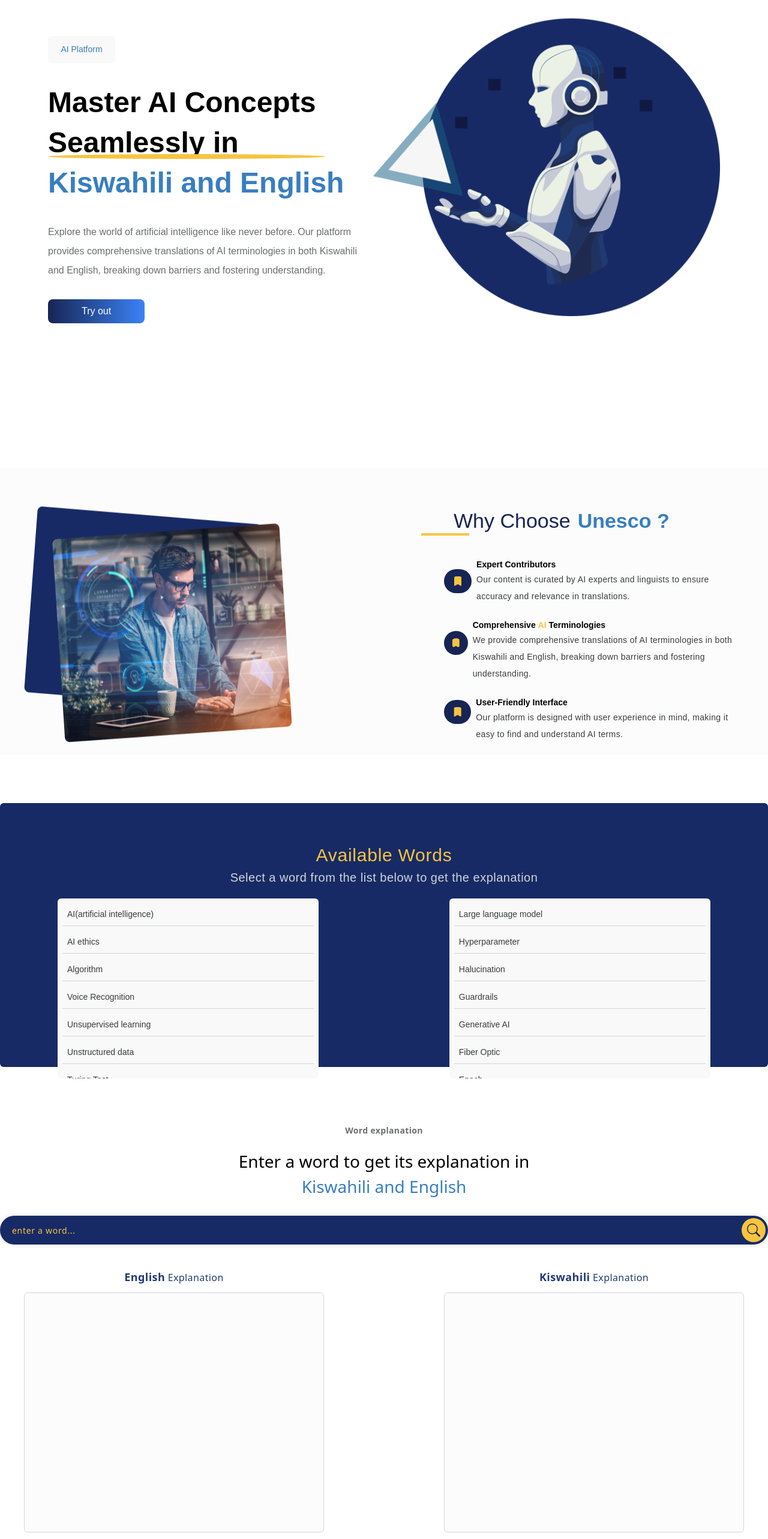
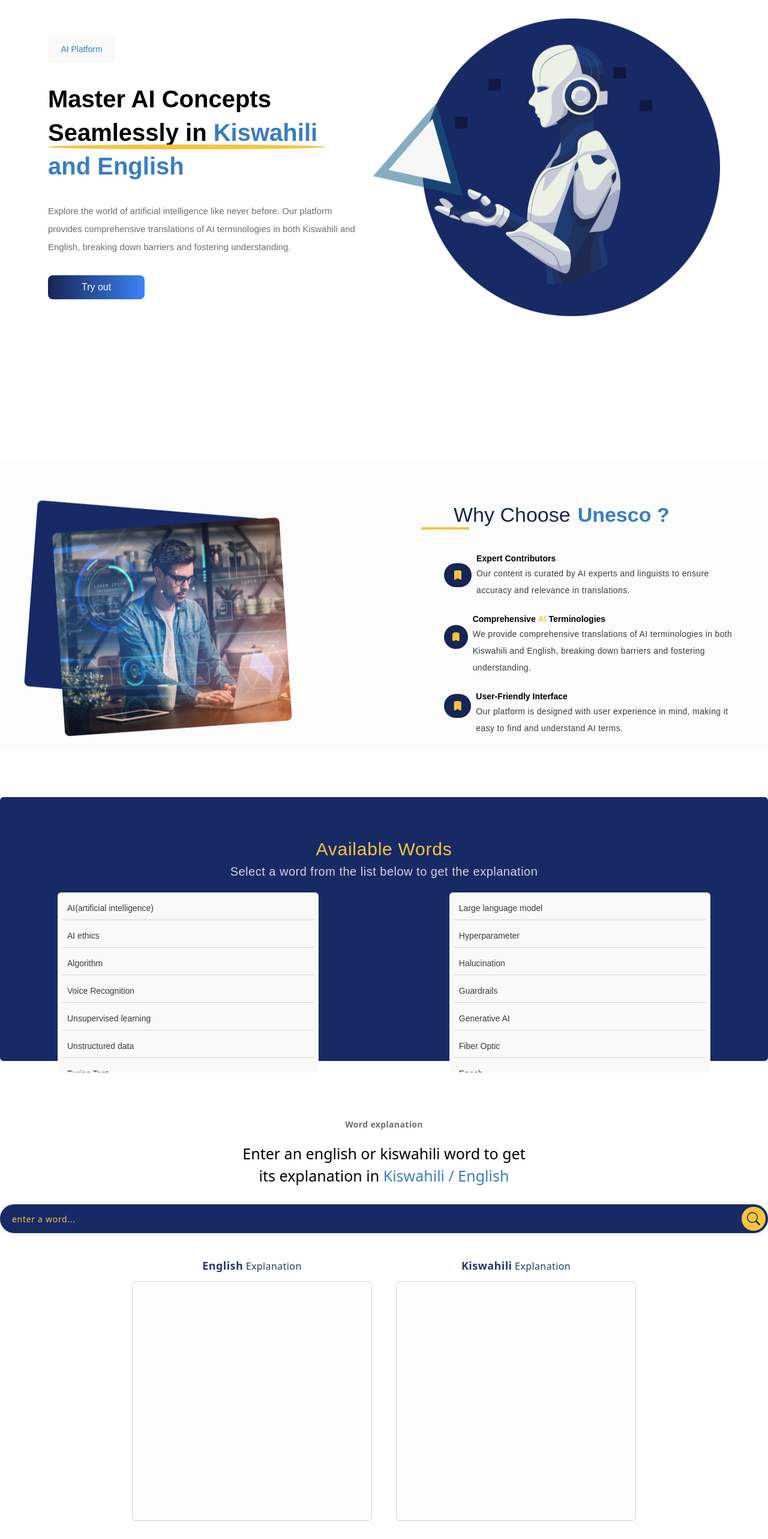
Before and after one commit to kristinenyaga/unesco, a React (Vite) app: page / in a window 1280 px wide. Shown: the part 220-2786 px from the top of the page at 60% size. Built offline with nearby package versions, Linux system fonts and the light colour scheme.

Commit message:
styling changes

```diff
--- a/src/components/header/header.jsx
+++ b/src/components/header/header.jsx
@@ -6,12 +6,12 @@
   //   window.scrollTo({ top:800, behavior: 'smooth' });
   // }
   return (
-    <div className='text-black flex max-w-[1300px] p-20 lg:p-0 mt-40 font-poppins m-auto' id='home'>
+    <div className='text-black flex max-w-[1300px] p-20 lg:p-10 xl:p-0 mt-40 font-poppins m-auto' id='home'>
       <div className='flex w-screen justify-between'>
         <div className='flex flex-col gap-8 max-w-[520px] mt-10'>
           <p className='text-[14px] bg-gray-200 p-3 w-28 text-center rounded-md text-blue-200'>AI Platform</p>
-          <p className=' text-[48px] font-semibold leading-[1.4] relative z-20'>Master AI Concepts <span>Seamlessly <div className='absolute top-[7.5rem] z-10 '><img src={line} /></div> </span> in <span className='text-blue-200'>Kiswahili and English</span> </p>
-          <p className='font-thin leading-[2] text-[16px] text-gray-500'>Explore the world of artificial intelligence like never before. Our platform provides comprehensive translations of AI terminologies in both Kiswahili and English, breaking down barriers and fostering understanding. </p>
+          <p className=' lg:text-[48px] text-[40px] font-semibold leading-[1.4] relative z-20'>Master AI Concepts <span>Seamlessly <div className='absolute top-[6.5rem] lg:top-[7.5rem] z-10 '><img src={line} /></div> </span> in <span className='text-blue-200'>Kiswahili and English</span> </p>
+          <p className='font-thin leading-[2] lg:text-[16px] text-[15px] text-gray-500'>Explore the world of artificial intelligence like never before. Our platform provides comprehensive translations of AI terminologies in both Kiswahili and English, breaking down barriers and fostering understanding. </p>
           <div>
             <button className="bg-gradient-to-r from-blue-950 to-blue-500 text-white py-2 px-14 rounded-lg">
               Try out
@@ -19,8 +19,8 @@
 
           </div>
         </div>
-        <div>
-          <img src={hero_image} alt='hero_image' className=' ' />
+        <div className=''>
+          <img src={hero_image} alt='hero_image' className='object-cover' />
         </div>
       </div>
 
--- a/src/components/search/Search.jsx
+++ b/src/components/search/Search.jsx
@@ -28,7 +28,7 @@
     <div className='mt-24 max-w-[1300px] mx-auto' id='search'>
       <p className='mb-5 text-sm font-bold tracking-wide text-center text-gray-500'>
         Word explanation</p>
-      <p className='text-center text-[28px] mb-7 text-black max-w-[500px] mx-auto'>Enter a word to get its explanation in <span className='text-blue-200 font-medium'>Kiswahili and English</span></p>
+      <p className='text-center text-[25px] mb-7 text-black max-w-[500px] mx-auto'>Enter an english or kiswahili word to get its explanation in <span className='text-blue-200 font-medium'>Kiswahili / English</span></p>
       <form className="mb-5 relative" onSubmit={handleSubmit}>
         <div>
           <input
@@ -44,10 +44,10 @@
           </button>
         </div>
       </form>
-      <div className='mt-10 flex justify-between px-10'>
+      <div className='mt-10 flex lg:justify-between justify-center gap-10 lg:gap-0 px-10'>
         <div ref={inputRef}>
           <p className='tracking-wide text-blue-800 font-medium text-center mb-3'><span className='font-semibold text-lg'>English</span> Explanation</p>
-          <div className='bg-gray-100 text-gray-700 border border-gray-300 overflow-y-hidden w-[500px] h-[400px] rounded-md'>
+          <div className='bg-gray-100 text-gray-700 border border-gray-300 overflow-y-hidden lg:w-[500px] w-[400px] h-[400px] rounded-md'>
               {englishText && (
               <div className='p-4 tracking-wide leading-7 h-[100%] overflow-y-auto scrollcontainer'>{englishText}</div>
             )}
@@ -55,7 +55,7 @@
         </div>
         <div>
           <p className='tracking-wide text-blue-800 font-medium text-center mb-3'><span className='font-semibold text-lg'>Kiswahili</span> Explanation</p>
-          <div className='bg-gray-100 text-gray-700 border border-gray-300 overflow-y-hidden w-[500px] h-[400px] rounded-md'>
+          <div className='bg-gray-100 text-gray-700 border border-gray-300 overflow-y-hidden lg:w-[500px] w-[400px] h-[400px]  rounded-md'>
             {kiswahiliText && (
               <div className='p-4 tracking-wide leading-7 h-[100%] overflow-y-auto scrollcontainer'>{kiswahiliText}</div>
             )}
```
